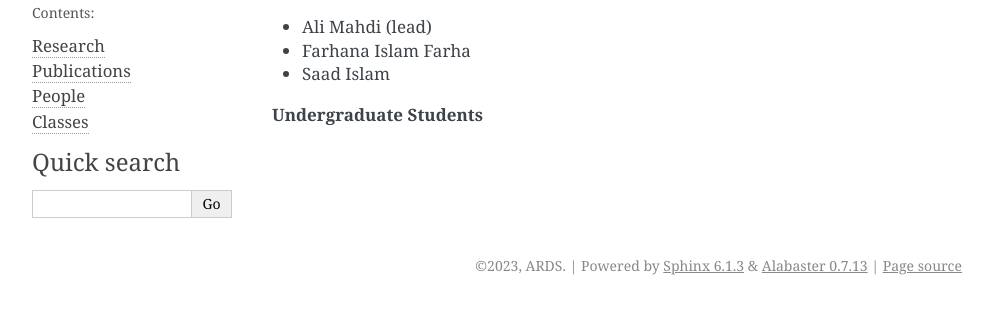
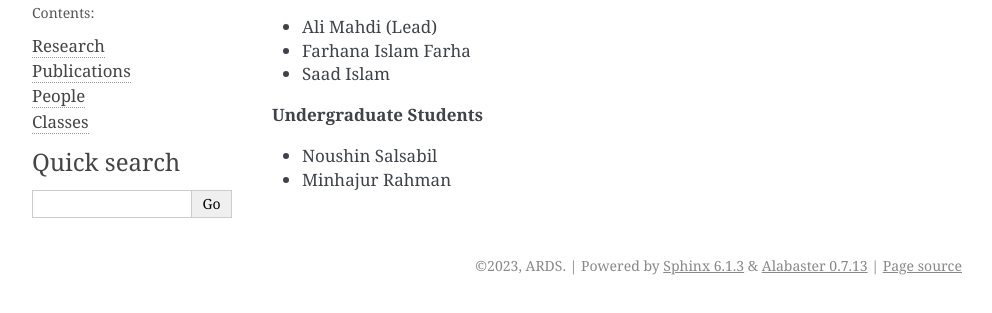
Before and after one commit to du-ards/home, a plain HTML site: page people.html in a window 1280 px wide. Shown: the part 129-442 px from the top of the page, without its empty margins (148-1140 px from the left). Drawn offline with Linux system fonts and the light colour scheme.

Commit message:
Add files via upload

```diff
--- a/people.html
+++ b/people.html
@@ -39,11 +39,15 @@
 <h1>People<a class="headerlink" href="#people" title="Permalink to this heading">¶</a></h1>
 <p><strong>Faculty</strong></p>
 <ul class="simple">
-<li><p>Ali Mahdi (lead)</p></li>
+<li><p>Ali Mahdi (Lead)</p></li>
 <li><p>Farhana Islam Farha</p></li>
 <li><p>Saad Islam</p></li>
 </ul>
 <p><strong>Undergraduate Students</strong></p>
+<ul class="simple">
+<li><p>Noushin Salsabil</p></li>
+<li><p>Minhajur Rahman</p></li>
+</ul>
 </section>
 
 
```
